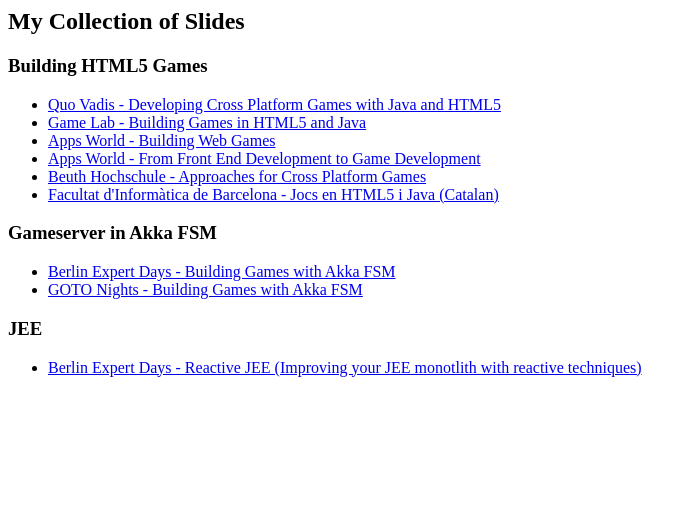
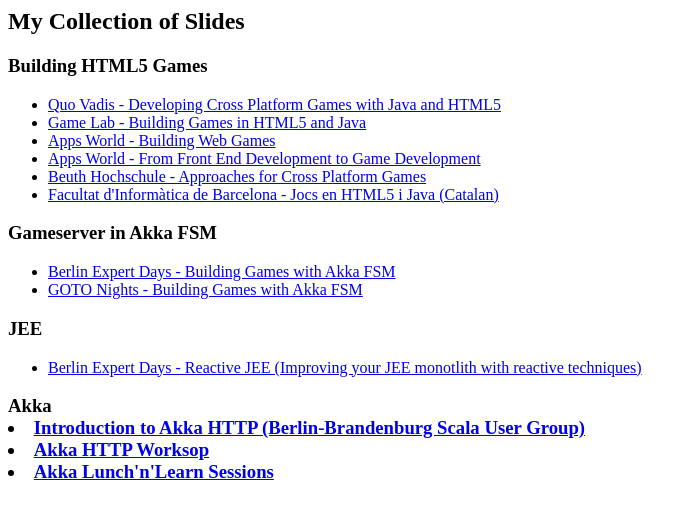
Before and after one commit to jlprat/jlprat.github.io, a plain HTML site: page index.html in a window 1280 px wide. Shown: the whole page, without its empty margins (0-696 px from the left). Drawn offline with Linux system fonts and the light colour scheme.

Commit message:
Add workshops and L'n'L slides

```diff
--- a/index.html
+++ b/index.html
@@ -22,5 +22,11 @@
     <ul>
       <li><a href="https://jlprat.github.io/reactive-jee" target="_blank">Berlin Expert Days - Reactive JEE (Improving your JEE monotlith with reactive techniques)</a></li>
     </ul>
+    <h3>Akka</h3?
+    <ul>
+      <li><a href="https://jlprat.github.io/introduction-akka-http/" target="_blank">Introduction to Akka HTTP (Berlin-Brandenburg Scala User Group)</a></li>
+      <li><a href="https://jlprat.github.io/akka-http-workshop/" target="_blank">Akka HTTP Worksop</a></li>
+      <li><a href="https://jlprat.github.io/Akka-Lunch-and-Learn-Sessions/" target="_blank">Akka Lunch'n'Learn Sessions</a></li>
+    </ul>
   </body>
 </html>
```
